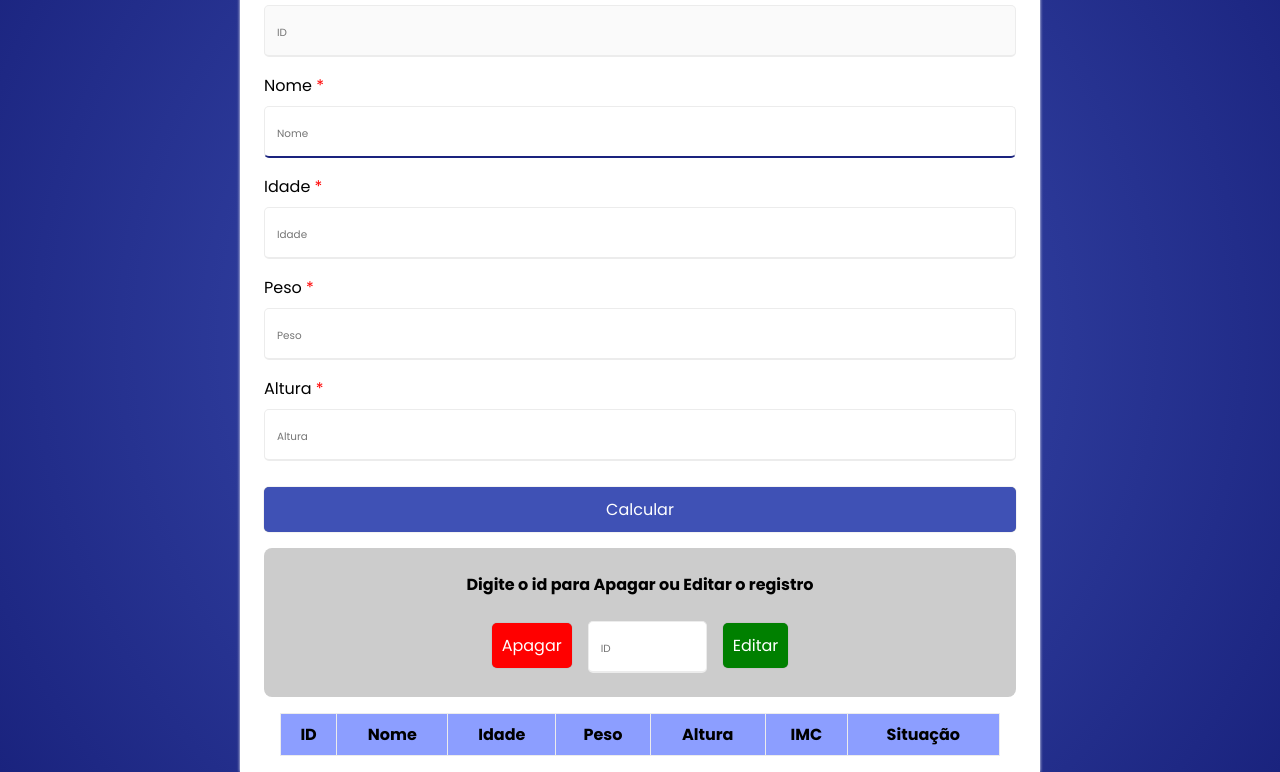
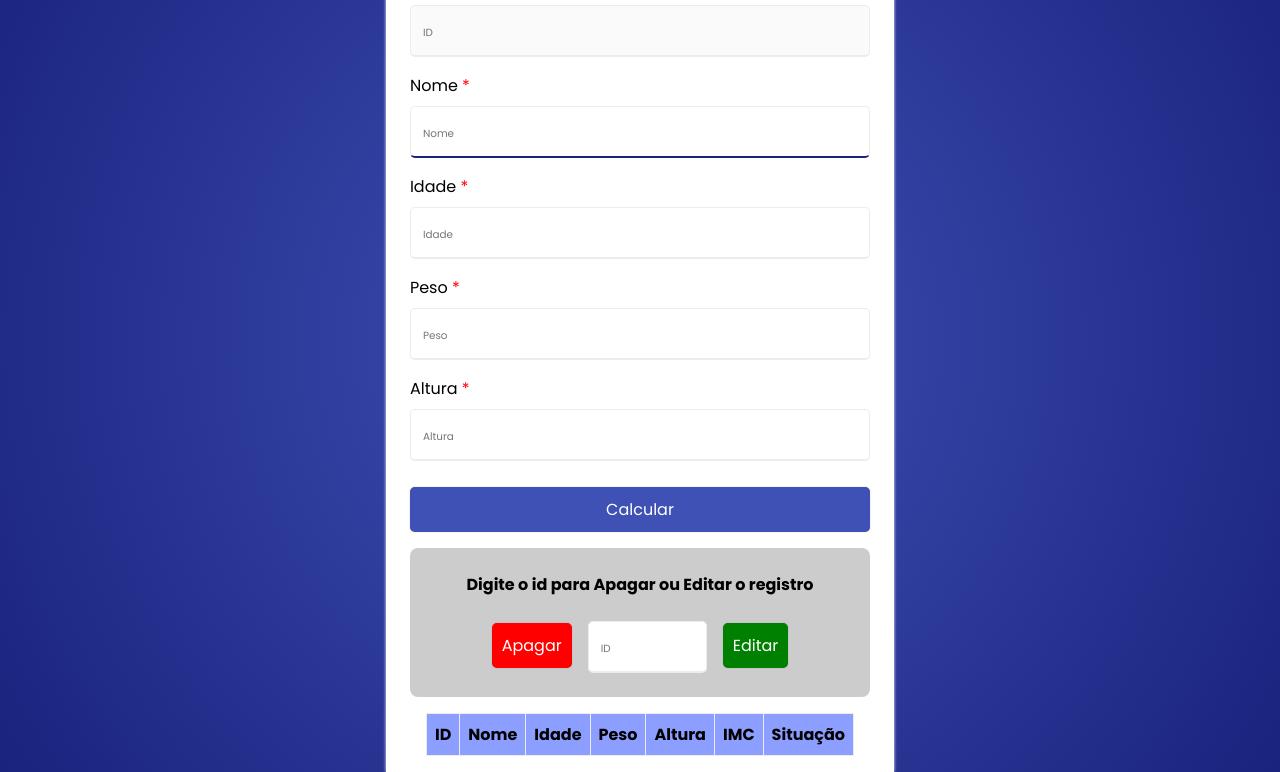
Before and after one commit to edsonmaia/js-oo, a website with bundled scripts: page index.html in a window 1280 px wide. Shown: the part 92-864 px from the top of the page. Built offline with nearby package versions, Linux system fonts and the light colour scheme.

Commit message:
Update style.css

```diff
--- a/css/style.css
+++ b/css/style.css
@@ -32,7 +32,7 @@ main {
 }
 
 section {
-    width: 800px;
+    /* width: 800px; */
     background: #fff;
     padding: 0 1.5rem;
     /* border-radius: 8px; */
```
